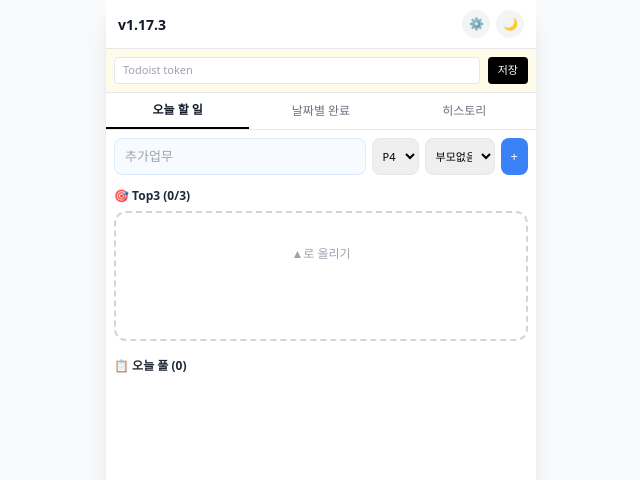
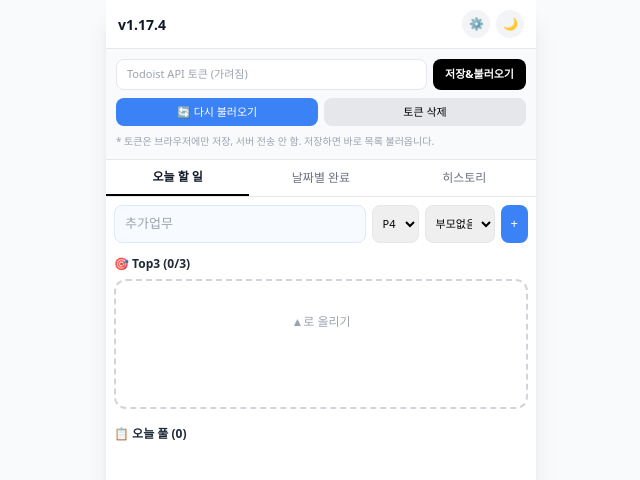
Before and after one commit to apoco211/Daily-Todo, a React (Vite) app: page / in a window 1280 px wide. Both pictures are taken after a click on the button "⚙️". Shown: the top 480 px of the page, without its empty margins (319-959 px from the left). Built offline with nearby package versions, Linux system fonts and the light colour scheme.

Commit message:
App.jsx 업데이트

```diff
--- a/src/App.jsx
+++ b/src/App.jsx
@@ -4,7 +4,7 @@ import { SortableContext, verticalListSortingStrategy, useSortable, arrayMove }
 import { CSS } from "@dnd-kit/utilities"
 
 const PROXY = "https://todoist-proxy.apoco211.workers.dev"
-const VERSION = "v1.17.3"
+const VERSION = "v1.17.4"
 
 function getRootId(task, taskMap) {
   if (!task) return null
@@ -17,17 +17,12 @@ function getRootId(task, taskMap) {
   return cur?.id || task.id
 }
 
-// v1.16.3 원본 그대로 - 카드 작고 효율적
 function SortableItem({ task, parentContent, isTop, isCandidate, hasChildren, expanded, onToggle, onMoveTop, onMoveDown, onComplete, onDelete, childrenList }) {
   const { attributes, listeners, setNodeRef, transform, transition, isDragging } = useSortable({ id: task.id })
   const style = { transform: CSS.Transform.toString(transform), transition, opacity: isDragging? 0.5 : 1 }
-
-  // 원래 디자인: 작고 컴팩트 p-2.5 text-[13px]
-  // 색만 요청한 것만 추가: Top3 파란, 풀 상위3 노란
   let base = "rounded-lg p-2.5 flex flex-col gap-1 bg-white dark:bg-gray-800 border border-gray-200 dark:border-gray-700"
   if (isTop) base = "rounded-lg p-2.5 flex flex-col gap-1 bg-blue-50 dark:bg-blue-900/20 border border-blue-200 dark:border-blue-700"
   if (isCandidate) base = "rounded-lg p-2.5 flex flex-col gap-1 bg-amber-50/80 dark:bg-amber-900/10 border border-amber-200 dark:border-amber-800/40"
-
   return (
     <div ref={setNodeRef} style={style} className={base}>
       <div className="flex items-center gap-1.5">
@@ -39,21 +34,9 @@ function SortableItem({ task, parentContent, isTop, isCandidate, hasChildren, ex
         <div className="flex items-center gap-0.5 shrink-0">
           {task.priority>1 && <span className={`text-[9px] px-1 py-0.5 rounded font-bold ${task.priority===4?'bg-red-500 text-white':task.priority===3?'bg-orange-400 text-white':'bg-blue-400 text-white'}`}>P{task.priority}</span>}
           {hasChildren && <span className="text-[9px] px-1 py-0.5 rounded bg-gray-100 dark:bg-gray-700 dark:text-gray-300">{childrenList?.length}</span>}
-          {!isTop? (
-            <>
-              <button onClick={()=>onMoveTop(task.id)} className="w-6 h-6 bg-blue-500 text-white rounded-md text-[11px] font-bold">▲</button>
-              {hasChildren && <button onClick={()=>onToggle(task.id)} className="w-6 h-6 bg-gray-100 dark:bg-gray-700 dark:text-gray-200 rounded-md text-[10px]">{expanded?'▲':'▼'}</button>}
-              <button onClick={()=>onDelete(task.id)} className="w-6 h-6 bg-gray-100 dark:bg-gray-700 dark:text-gray-300 rounded-md text-[10px]">✕</button>
-            </>
-          ) : (
-            <>
-              <button onClick={()=>onComplete(task.id)} className="w-6 h-6 bg-black dark:bg-white text-white dark:text-black rounded-md text-[11px] font-bold">✓</button>
-              <button onClick={()=>onMoveDown(task.id)} className="w-6 h-6 bg-gray-100 dark:bg-gray-700 dark:text-gray-300 rounded-md text-[10px]">▼</button>
-            </>
-          )}
+          {!isTop? (<><button onClick={()=>onMoveTop(task.id)} className="w-6 h-6 bg-blue-500 text-white rounded-md text-[11px] font-bold">▲</button>{hasChildren && <button onClick={()=>onToggle(task.id)} className="w-6 h-6 bg-gray-100 dark:bg-gray-700 dark:text-gray-200 rounded-md text-[10px]">{expanded?'▲':'▼'}</button>}<button onClick={()=>onDelete(task.id)} className="w-6 h-6 bg-gray-100 dark:bg-gray-700 dark:text-gray-300 rounded-md text-[10px]">✕</button></>) : (<><button onClick={()=>onComplete(task.id)} className="w-6 h-6 bg-black dark:bg-white text-white dark:text-black rounded-md text-[11px] font-bold">✓</button><button onClick={()=>onMoveDown(task.id)} className="w-6 h-6 bg-gray-100 dark:bg-gray-700 dark:text-gray-300 rounded-md text-[10px]">▼</button></>)}
         </div>
       </div>
-
       {!isTop && expanded && childrenList?.length>0 && (
         <div className="ml-5 pl-2.5 border-l border-gray-200 dark:border-gray-700 flex flex-col gap-1">
           {childrenList.map(child=>(
@@ -64,7 +47,6 @@ function SortableItem({ task, parentContent, isTop, isCandidate, hasChildren, ex
           ))}
         </div>
       )}
-
       {isTop && childrenList?.length>0 && (
         <div className="ml-4 pl-2.5 border-l border-blue-200 dark:border-blue-700 flex flex-col gap-0.5">
           <div className="text-[9px] text-gray-500 dark:text-gray-400">{childrenList.length}개 하위</div>
@@ -103,12 +85,11 @@ export default function App() {
   const getChildren = (parentId) => tasks.filter(t=>t.parent_id===parentId)
 
   const fetchTasks = async () => {
-    if(!token) return
+    if(!token) { alert("토큰 먼저 저장해줘"); return }
     try{
       const res = await fetch(`${PROXY}/api/v1/tasks/filter?query=today%20|%20overdue`, { headers: { Authorization: `Bearer ${token}` } })
       const data = await res.json()
       const todays = data.results || data.tasks || data || []
-      // 하위업무 100% - 부모별 fetch
       const childResults = await Promise.all(todays.map(async (t)=>{
         try{
           const r = await fetch(`${PROXY}/api/v1/tasks?parent_id=${t.id}`, { headers: { Authorization: `Bearer ${token}` } })
@@ -120,7 +101,7 @@ export default function App() {
       const mergedMap = {}
       ;[...todays,...allChildren].forEach(t=>{ mergedMap[t.id]=t })
       setTasks(Object.values(mergedMap))
-    }catch(e){ console.error(e) }
+    }catch(e){ console.error(e); alert("불러오기 실패 - 토큰 확인") }
   }
 
   const fetchCompleted = async () => {
@@ -133,7 +114,7 @@ export default function App() {
     }catch{ setCompletedFromTodoist([]) }
   }
 
-  useEffect(()=>{ fetchTasks() }, [token])
+  useEffect(()=>{ if(token) fetchTasks() }, [token])
   useEffect(()=>{ if(activeTab==="history") fetchCompleted() }, [activeTab])
 
   const getTop3GroupCount = () => { const s=new Set(); top3Ids.forEach(id=>{ const t=taskMap[id]; if(t) s.add(getRootId(t, taskMap)) }); return s.size }
@@ -212,7 +193,19 @@ export default function App() {
           <div className="font-bold text-[14px] text-gray-900 dark:text-white">{VERSION}</div>
           <div className="flex gap-1.5"><button onClick={()=>setShowToken(!showToken)} className="w-7 h-7 rounded-full bg-gray-100 dark:bg-gray-800 dark:text-white text-[12px]">⚙️</button><button onClick={()=>setDark(!dark)} className="w-7 h-7 rounded-full bg-gray-100 dark:bg-gray-800 dark:text-white text-[12px]">{dark?'☀️':'🌙'}</button></div>
         </header>
-        {showToken && <div className="p-2 bg-yellow-50 dark:bg-yellow-900/20 border-b flex gap-2"><input value={tmpToken} onChange={e=>setTmpToken(e.target.value)} placeholder="Todoist token" className="flex-1 px-2 py-1 rounded border text-[11px] dark:bg-gray-800 dark:text-white" /><button onClick={()=>{localStorage.setItem("todoist_token", tmpToken); setToken(tmpToken); setShowToken(false)}} className="bg-black text-white px-2.5 rounded text-[11px]">저장</button></div>}
+        {showToken && (
+          <div className="p-2.5 bg-gray-50 dark:bg-gray-800 border-b dark:border-gray-700 flex flex-col gap-2">
+            <div className="flex gap-1.5">
+              <input type="password" value={tmpToken} onChange={e=>setTmpToken(e.target.value)} placeholder="Todoist API 토큰 (가려짐)" className="flex-1 px-2.5 py-1.5 rounded-lg border text-[11px] dark:bg-gray-700 dark:text-white dark:border-gray-600" />
+              <button onClick={async ()=>{ localStorage.setItem("todoist_token", tmpToken); setToken(tmpToken); setShowToken(false); setTimeout(()=>fetchTasks(), 200) }} className="bg-black dark:bg-white text-white dark:text-black px-3 rounded-lg text-[11px] font-bold">저장&불러오기</button>
+            </div>
+            <div className="flex gap-1.5">
+              <button onClick={()=>fetchTasks()} className="flex-1 bg-blue-500 text-white py-1.5 rounded-lg text-[11px]">🔄 다시 불러오기</button>
+              <button onClick={()=>{ setTmpToken(""); localStorage.removeItem("todoist_token"); setToken(""); setTasks([]) }} className="flex-1 bg-gray-200 dark:bg-gray-700 dark:text-white py-1.5 rounded-lg text-[11px]">토큰 삭제</button>
+            </div>
+            <div className="text-[10px] text-gray-400 dark:text-gray-500">* 토큰은 브라우저에만 저장, 서버 전송 안 함. 저장하면 바로 목록 불러옵니다.</div>
+          </div>
+        )}
         <div className="flex border-b dark:border-gray-800">{["today","history","changelog"].map(tab=><button key={tab} onClick={()=>setActiveTab(tab)} className={`flex-1 py-2 text-[12px] ${activeTab===tab?'border-b-2 border-black dark:border-white font-bold text-gray-900 dark:text-white':'text-gray-500 dark:text-gray-400'}`}>{tab==="today"?"오늘 할 일":tab==="history"?"날짜별 완료":"히스토리"}</button>)}</div>
         {activeTab==="today" && <div className="flex-1 overflow-auto p-2 flex flex-col gap-3">
           <div className="flex gap-1.5">
@@ -227,7 +220,7 @@ export default function App() {
           </DndContext>
         </div>}
         {activeTab==="history" && <div className="flex-1 overflow-auto p-2">{groupedLogs.map(([date, items])=><div key={date} className="border dark:border-gray-700 rounded-lg p-2 bg-gray-50 dark:bg-gray-800/50 mb-2"><div className="font-bold text-[11px] mb-1 text-gray-900 dark:text-white">{date} ({items.length})</div><div className="flex flex-col gap-1">{items.map(it=><div key={it.id+"_"+it.completedAt} className="text-[12px] bg-white dark:bg-gray-900 rounded p-1.5 border dark:border-gray-700 flex justify-between text-gray-900 dark:text-gray-100"><span className="truncate">{it.content}</span>{it.fromTodoist && <span className="text-[8px] bg-blue-100 text-blue-700 px-1 rounded ml-1">T</span>}</div>)}</div></div>)}</div>}
-        {activeTab==="changelog" && <div className="p-2 text-[11px] text-gray-700 dark:text-gray-300">v1.17.3 디자인 원복 + 하위업무 100% + 1주일치 + 색만 Top3 파란/풀Top3 노란</div>}
+        {activeTab==="changelog" && <div className="p-2 text-[11px] text-gray-700 dark:text-gray-300">v1.17.4 토큰 가림+저장&불러오기 복구, 하위업무 100% 표시, 1주일치, 색 Top3 파란/풀Top3 노란, 디자인 v1.16.3 원본 유지</div>}
       </div>
     </div>
   )
```
